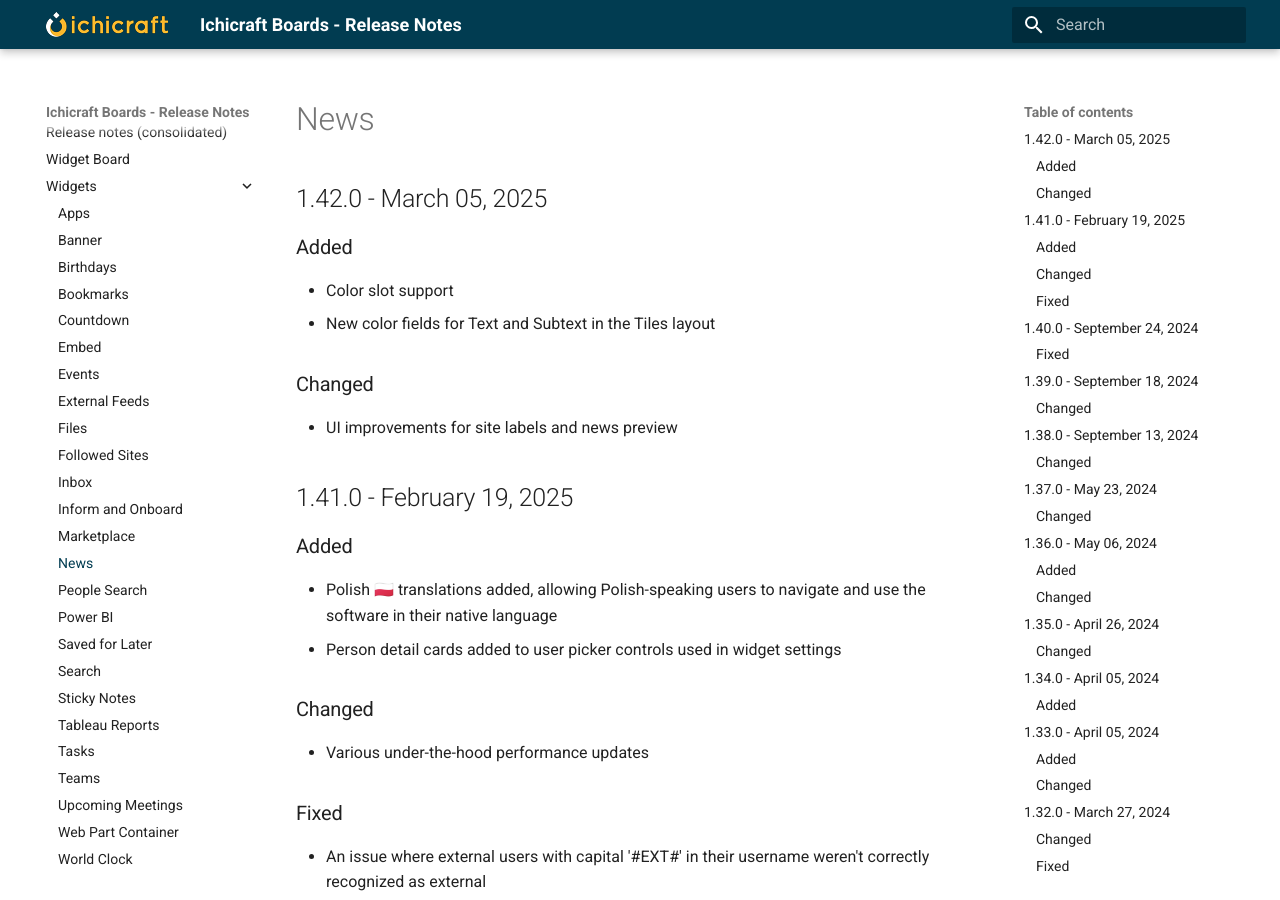
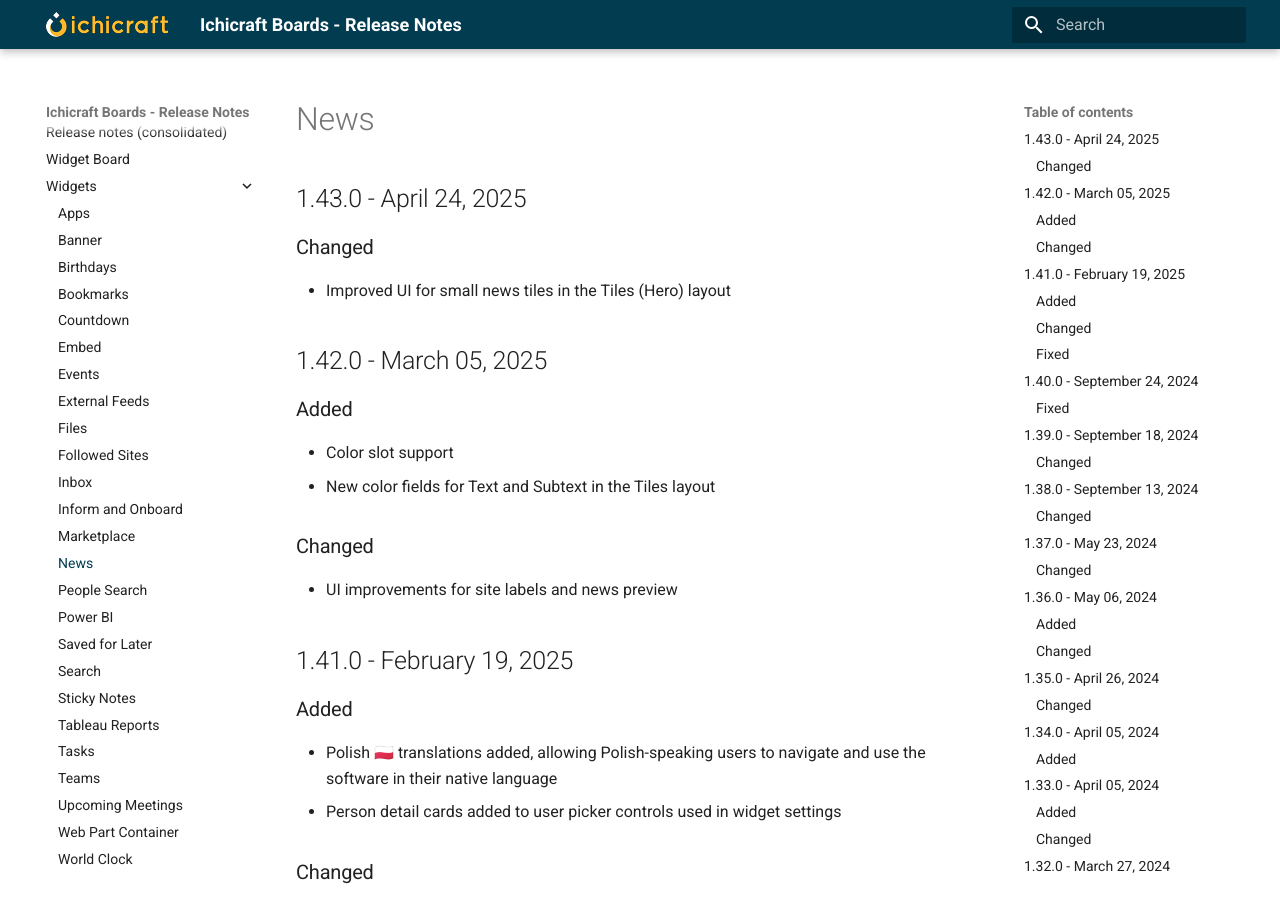
Before and after one commit to ichicraft/widgets-docs, an MkDocs documentation site: the page built from docs/Widgets/News.md, in a window 1280 px wide and 900 px high. Built offline with MkDocs 1.6.1 and Material for MkDocs 9.7.7, drawn with Linux system fonts in a browser that asks for light colours.

```diff
--- a/docs/Widgets/News.md
+++ b/docs/Widgets/News.md
@@ -1,3 +1,8 @@
+## 1.43.0 - April 24, 2025
+
+### Changed
+- Improved UI for small news tiles in the Tiles (Hero) layout
+
 ## 1.42.0 - March 05, 2025
 
 ### Added
```
Also changed, not shown: docs/Release-notes-(consolidated).md (+5 -0 lines).
